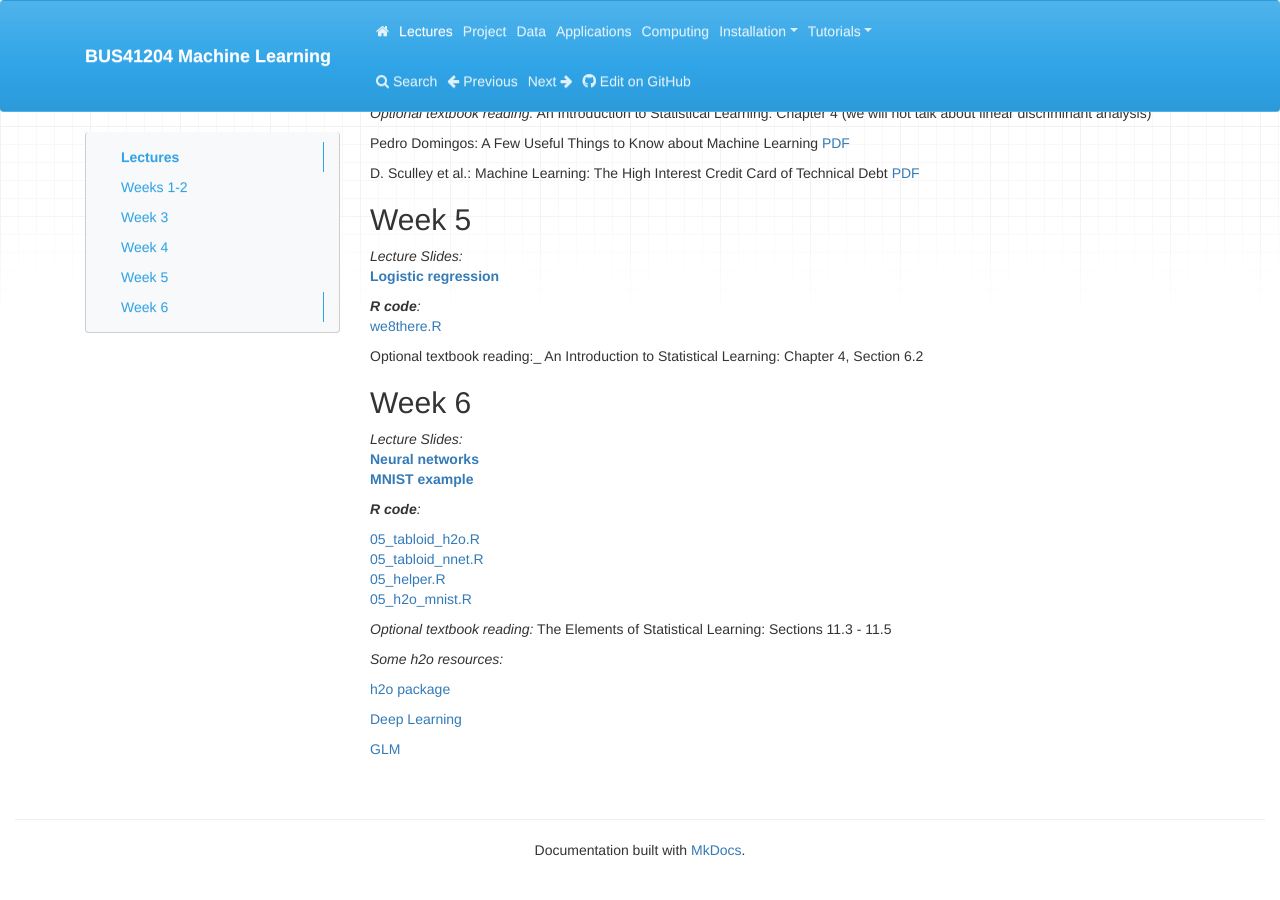
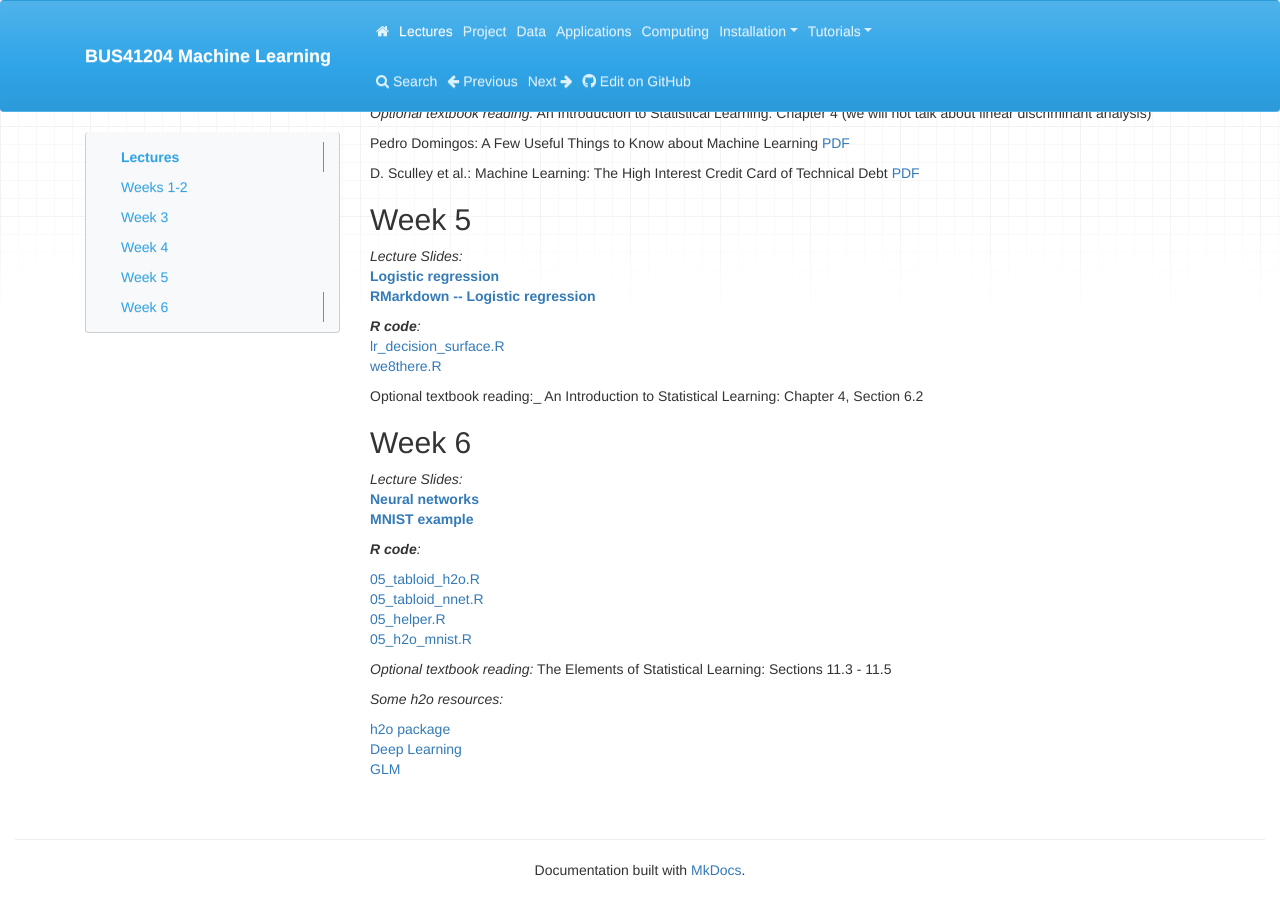
Before and after one commit to ChicagoBoothML/MachineLearning_Fall2015, an MkDocs documentation site: the page built from docs/Syllabus.md, in a window 1280 px wide and 900 px high, scrolled down 2243 px. Built offline with MkDocs 1.6.1, drawn with Linux system fonts in a browser that asks for light colours; nearby versions of some CDN libraries; old or Windows-style settings are respelled for this version of MkDocs.

Commit message:
update to syllabus

```diff
--- a/docs/Syllabus.md
+++ b/docs/Syllabus.md
@@ -127,9 +127,13 @@ D. Sculley et al.: Machine Learning: The High Interest Credit Card of Technical
 
 _Lecture Slides:_ <br>
 [**Logistic regression**](Syllabus/05_logistic_regression.pdf) <br>
+[**RMarkdown -- Logistic regression**](Syllabus/05_logistic_regression.zip) <br>
+
 
 _**R code**:_ <br>
-[we8there.R](Syllabus/05_we8there.R) <br>
+[lr_decision_surface.R](https://raw.githubusercontent.com/ChicagoBoothML/MachineLearning_Fall2015/master/Programming%20Scripts/Lecture05/lr_decision_surface.R) <br>
+[we8there.R](https://raw.githubusercontent.com/ChicagoBoothML/MachineLearning_Fall2015/master/Programming%20Scripts/Lecture05/we8there_text.R) <br>
+
 
 Optional textbook reading:_
 An Introduction to Statistical Learning: Chapter 4, Section 6.2
@@ -153,8 +157,6 @@ The Elements of Statistical Learning: Sections 11.3 - 11.5
 
 _Some h2o resources:_
 
-[h2o package](http://h2o-release.s3.amazonaws.com/h2o/master/3229/docs-website/h2o-r/h2o_package.pdf)
-
-[Deep Learning](http://h2o-release.s3.amazonaws.com/h2o/master/3229/docs-website/h2o-docs/booklets/DeepLearning_Vignette.pdf)
-
-[GLM](http://h2o-release.s3.amazonaws.com/h2o/master/3229/docs-website/h2o-docs/booklets/GLM_Vignette.pdf)
+[h2o package](http://h2o-release.s3.amazonaws.com/h2o/master/3232/docs-website/h2o-r/h2o_package.pdf) <br>
+[Deep Learning](http://h2o-release.s3.amazonaws.com/h2o/master/3232/docs-website/h2o-docs/booklets/DeepLearning_Vignette.pdf) <br>
+[GLM](http://h2o-release.s3.amazonaws.com/h2o/master/3232/docs-website/h2o-docs/booklets/GLM_Vignette.pdf) <br>
```
